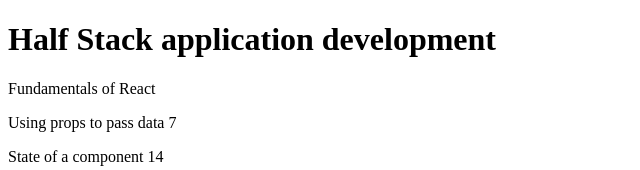
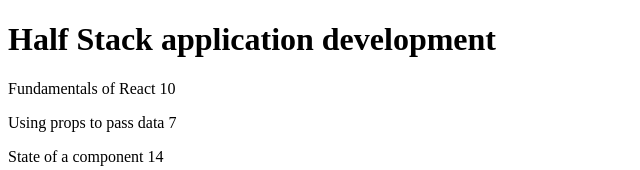
Before and after one commit to theo-mitchell/fullstackopen_submissions, a React (Create React App) app in the folder part1/courseinfo/: page / in a window 1280 px wide. Shown: the top 170 px of the page, without its empty margins (0-640 px from the left). Built offline with nearby package versions, Linux system fonts and the light colour scheme.

Commit message:
step 1.4 done

```diff
--- a/part1/courseinfo/src/App.js
+++ b/part1/courseinfo/src/App.js
@@ -17,11 +17,12 @@ const Part = (props) => {
 };
 
 const Content = (props) => {
+  console.log(props.parts[0]);
   return (
     <>
-      <Part part={props.part1} exercises={props.exercises1} />
-      <Part part={props.part2} exercises={props.exercises2} />
-      <Part part={props.part3} exercises={props.exercises3} />
+      <Part part={props.parts[0].name} exercises={props.parts[0].exercises} />
+      <Part part={props.parts[1].name} exercises={props.parts[1].exercises} />
+      <Part part={props.parts[2].name} exercises={props.parts[2].exercises} />
     </>
   );
 };
@@ -31,43 +32,34 @@ const Total = (props) => {
     <>
       <p>
         Number of exercises{" "}
-        {props.exercises1 + props.exercises2 + props.exercises3}
+        {props.parts[0].exercises + props.parts[1].exercises + props.parts[2].exercises}
       </p>
     </>
   );
 };
 
 const App = () => {
-  const course = 'Half Stack application development'
-  const part1 = {
-    name: 'Fundamentals of React',
-    exercises: 10
-  }
-  const part2 = {
-    name: 'Using props to pass data',
-    exercises: 7
-  }
-  const part3 = {
-    name: 'State of a component',
-    exercises: 14
-  }
+  const course = "Half Stack application development";
+  const parts = [
+    {
+      name: "Fundamentals of React",
+      exercises: 10,
+    },
+    {
+      name: "Using props to pass data",
+      exercises: 7,
+    },
+    {
+      name: "State of a component",
+      exercises: 14,
+    },
+  ];
 
   return (
     <div>
       <Header course={course} />
-      <Content
-        part1={part1.name}
-        exercises1={part1.exercises1}
-        part2={part2.name}
-        exercises2={part2.exercises}
-        part3={part3.name}
-        exercises3={part3.exercises}
-      />
-      <Total
-        exercises1={part1.exercises}
-        exercises2={part2.exercises}
-        exercises3={part3.exercises}
-      />
+      <Content parts={parts} />
+      <Total parts={parts} />
     </div>
   );
 };
```
